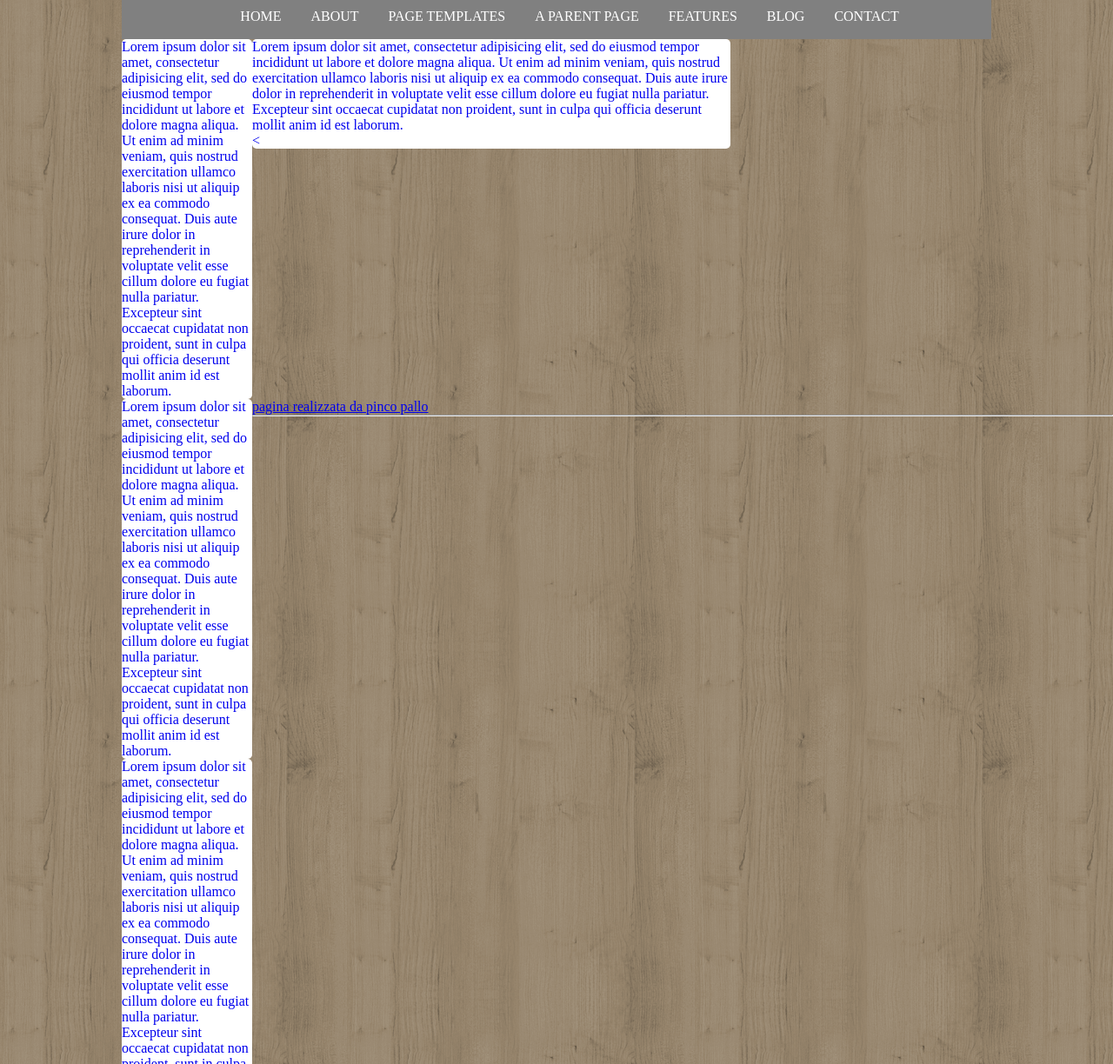
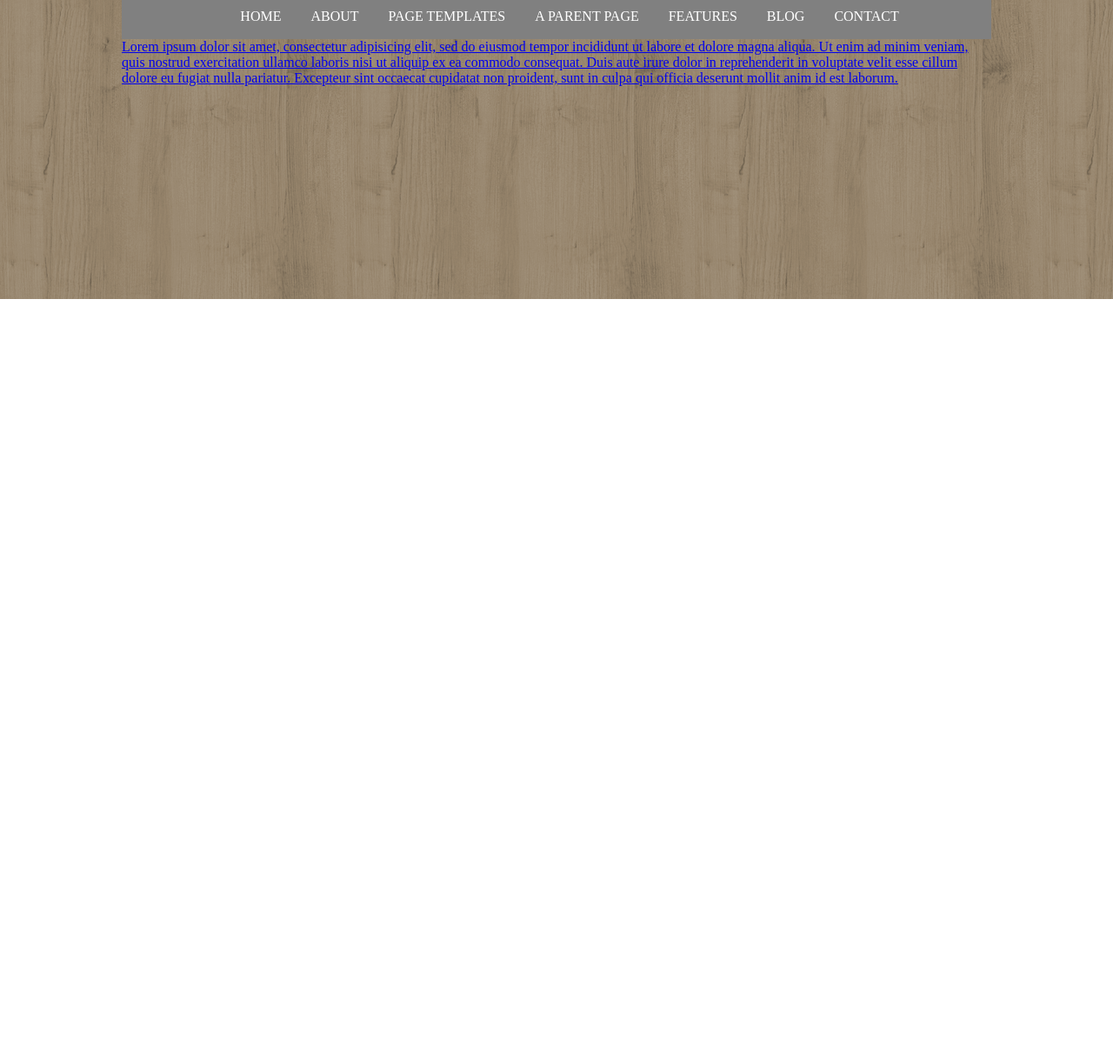
Before and after one commit to pozmar/htmlcss-struttura-wp, a plain HTML site: page index.html in a window 1280 px wide. Shown: the part 456-1680 px from the top of the page at 87% size. After the commit the page ends 800 px from the top, so only its background shows below. Drawn offline with Linux system fonts and the light colour scheme.

Commit message:
hmtmlcss
header

```diff
--- a/index.html
+++ b/index.html
@@ -31,35 +31,21 @@
                     </div>
                   </header>
                   <main>
-
                     <div class="row">
-                      <div class="column col-1-of-3">
-                        <p>Lorem ipsum dolor sit amet, consectetur adipisicing elit, sed do eiusmod tempor incididunt ut labore et dolore magna aliqua. Ut enim ad minim veniam, quis nostrud exercitation ullamco laboris nisi ut aliquip ex ea commodo consequat. Duis aute irure dolor in reprehenderit in voluptate velit esse cillum dolore eu fugiat nulla pariatur. Excepteur sint occaecat cupidatat non proident, sunt in culpa qui officia deserunt mollit anim id est laborum.</p>
-                      </div>
-                      <div class="column col-2-of-3">
-
+                      <div class="col">
                         <p>Lorem ipsum dolor sit amet, consectetur adipisicing elit, sed do eiusmod tempor incididunt ut labore et dolore magna aliqua. Ut enim ad minim veniam, quis nostrud exercitation ullamco laboris nisi ut aliquip ex ea commodo consequat. Duis aute irure dolor in reprehenderit in voluptate velit esse cillum dolore eu fugiat nulla pariatur. Excepteur sint occaecat cupidatat non proident, sunt in culpa qui officia deserunt mollit anim id est laborum.</p>
 
-                        <
+
+                      </div>
+                      <div class="col">
+
+                      </div>
+                      <div class="col">
 
                       </div>
                     </div>
-                    <div class="column col-3-of-3">
-                      <div class="first"><p>Lorem ipsum dolor sit amet, consectetur adipisicing elit, sed do eiusmod tempor incididunt ut labore et dolore magna aliqua. Ut enim ad minim veniam, quis nostrud exercitation ullamco laboris nisi ut aliquip ex ea commodo consequat. Duis aute irure dolor in reprehenderit in voluptate velit esse cillum dolore eu fugiat nulla pariatur. Excepteur sint occaecat cupidatat non proident, sunt in culpa qui officia deserunt mollit anim id est laborum.</p></div>
-                      <div class="second"><p>Lorem ipsum dolor sit amet, consectetur adipisicing elit, sed do eiusmod tempor incididunt ut labore et dolore magna aliqua. Ut enim ad minim veniam, quis nostrud exercitation ullamco laboris nisi ut aliquip ex ea commodo consequat. Duis aute irure dolor in reprehenderit in voluptate velit esse cillum dolore eu fugiat nulla pariatur. Excepteur sint occaecat cupidatat non proident, sunt in culpa qui officia deserunt mollit anim id est laborum.</p></div>
-                      <div class="third"><p>Lorem ipsum dolor sit amet, consectetur adipisicing elit, sed do eiusmod tempor incididunt ut labore et dolore magna aliqua. Ut enim ad minim veniam, quis nostrud exercitation ullamco laboris nisi ut aliquip ex ea commodo consequat. Duis aute irure dolor in reprehenderit in voluptate velit esse cillum dolore eu fugiat nulla pariatur. Excepteur sint occaecat cupidatat non proident, sunt in culpa qui officia deserunt mollit anim id est laborum.</p></div>
-
-                    </div>
-
 
                   </div>
 
-                </main>
-                <footer>
-                    <p>pagina realizzata da pinco pallo</p>
-                    <hr></hr>
-                </footer>
-              </div>
-
-            </body>
-            </html>
+                </body>
+                </html>
```
